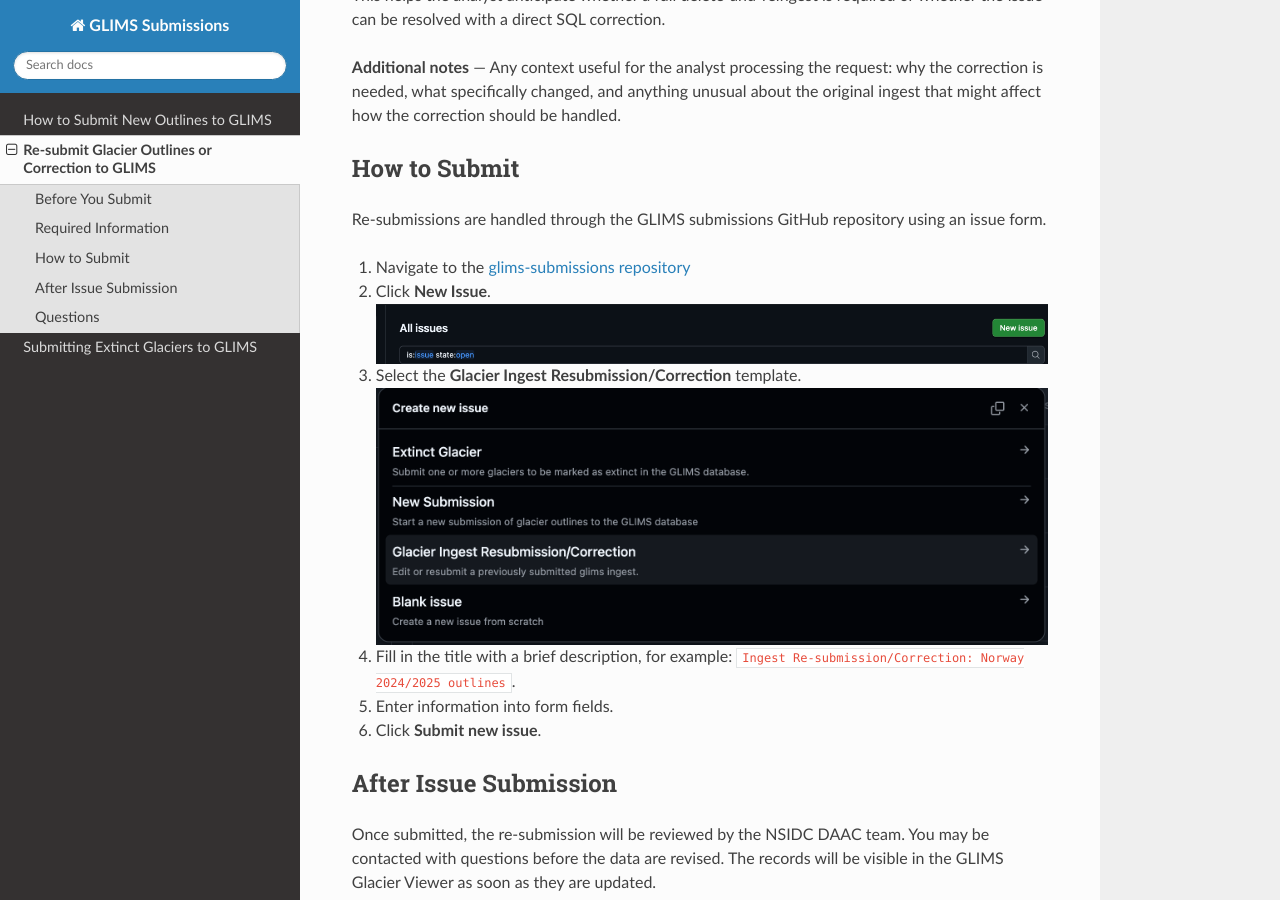
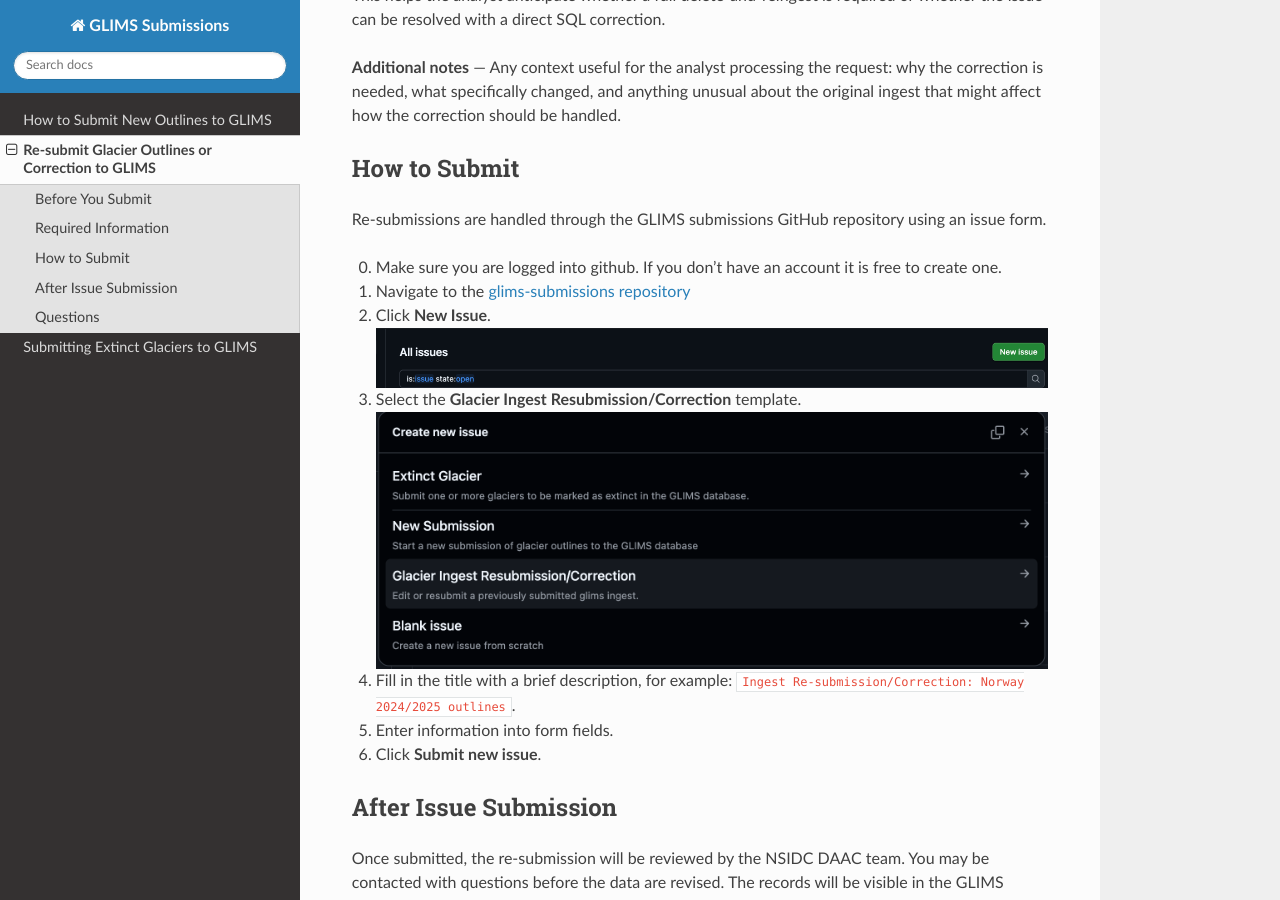
Before and after one commit to glims-nsidc/glims-submissions-docs, a Sphinx documentation site: the page built from docs/re_submitting.md, in a window 1280 px wide and 900 px high, scrolled down 1299 px. Built offline with Sphinx 7.4.7 and the Read the Docs theme 3.1.0, drawn with Linux system fonts in a browser that asks for light colours.

Commit message:
Add login reminder for GitHub submissions
Added a note about logging into GitHub before submission.

```diff
--- a/docs/re_submitting.md
+++ b/docs/re_submitting.md
@@ -40,6 +40,7 @@
 
 Re-submissions are handled through the GLIMS submissions GitHub repository using an issue form.
 
+0. Make sure you are logged into github. If you don't have an account it is free to create one.
 1. Navigate to the [glims-submissions repository](https://github.com/glims-nsidc/glims-submissions/issues)
 2. Click **New Issue**. ![new-issue-button](images/new-issue-button.png)
 3. Select the **Glacier Ingest Resubmission/Correction** template. ![re-submission-button](images/re-submission.png)
```
